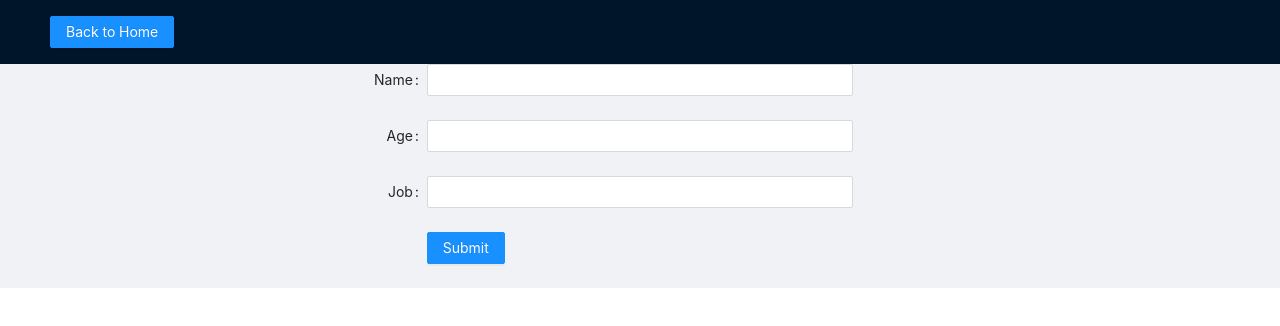
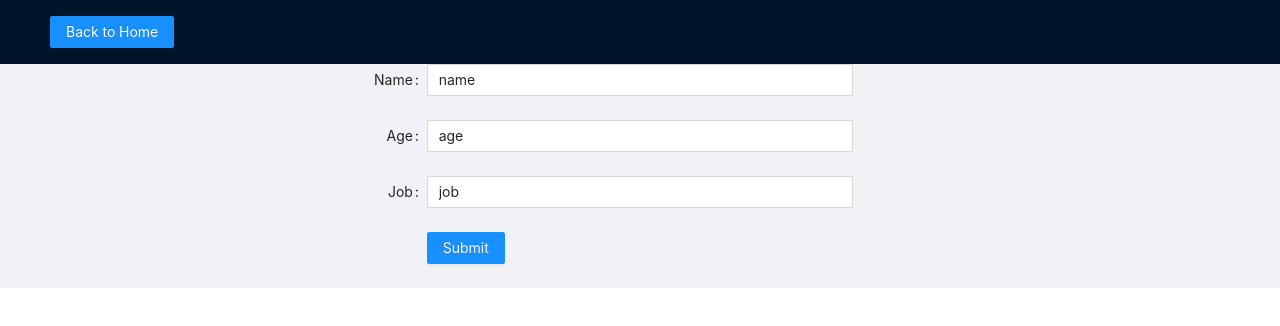
Before and after one commit to HikaruFN/armonia-crud, a React (Create React App) app: page /1 in a window 1280 px wide. Shown: the top 326 px of the page. Built offline with nearby package versions, Linux system fonts and the light colour scheme; no server answers.

Commit message:
fixed add user inuput values

```diff
--- a/src/components/add-user.js
+++ b/src/components/add-user.js
@@ -6,11 +6,12 @@ import { Layout, Input, Button, Form } from "antd";
 const { Header, Content } = Layout;
 
 const AddUser = () => {
+  const [form] = Form.useForm();
   /*Getting params*/
   const params = useParams();
 
   /*Settng state for EDIT*/
-  const [datas, setData] = useState({});
+  const [datas, setData] = useState({ name: "name", age: "age", job: "job" });
 
   const getData = async () => {
     const response = await axios.get(
@@ -20,9 +21,18 @@ const AddUser = () => {
   };
 
   useEffect(() => {
-    getData();
-    console.log(datas);
+    if (params.edit) {
+      getData();
+    }
   }, []);
+
+  useEffect(() => {
+    form.setFieldsValue({
+      name: datas.name,
+      age: datas.age,
+      job: datas.job,
+    });
+  }, [datas]);
 
   /*Settng state for ADD*/
   const [newUser, setNewUser] = useState({
@@ -116,31 +126,22 @@ const AddUser = () => {
 
         <Content>
           <Form
+            form={form}
             name="basic"
             labelCol={{ span: 8 }}
             wrapperCol={{ span: 8 }}
             onFinish={onFinish}
-            initialValues={{ name: datas.name }}
           >
-            <Form.Item key={datas.name || "name"} label="Name" name="name">
-              <Input
-                onChange={trackEditName || trackName}
-                defaultValue={datas.name || " "}
-              />
+            <Form.Item label="Name" name="name">
+              <Input onChange={trackEditName || trackName} />
             </Form.Item>
 
-            <Form.Item key={datas.age || "age"} label="Age" name="age">
-              <Input
-                onChange={trackEditAge || trackAge}
-                defaultValue={datas.age || " "}
-              />
+            <Form.Item label="Age" name="age">
+              <Input onChange={trackEditAge || trackAge} />
             </Form.Item>
 
-            <Form.Item key={datas.job || "job"} label="Job" name="job">
-              <Input
-                onChange={trackEditJob || trackName}
-                defaultValue={datas.job || " "}
-              />
+            <Form.Item label="Job" name="job">
+              <Input onChange={trackEditJob || trackName} />
             </Form.Item>
 
             <Form.Item wrapperCol={{ offset: 8, span: 16 }}>
```
